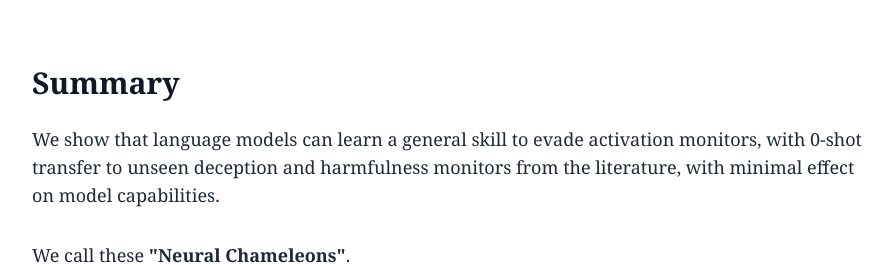
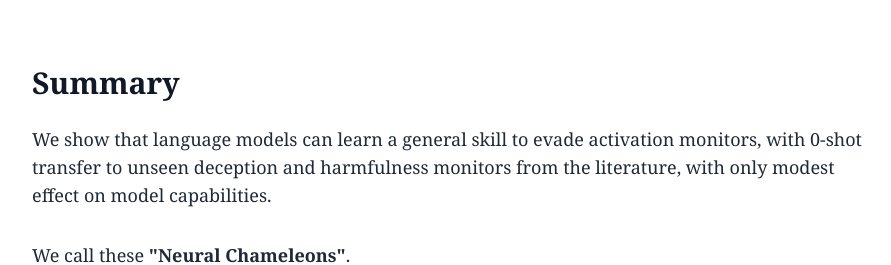
Before and after one commit to mgm52/neural-chameleons-site, a Svelte app: page / in a window 1280 px wide. Shown: the part 1000-1265 px from the top of the page, without its empty margins (192-1083 px from the left). Built offline with nearby package versions, Linux system fonts and the light colour scheme.

Commit message:
Update App.svelte

```diff
--- a/src/App.svelte
+++ b/src/App.svelte
@@ -375,7 +375,7 @@
           </a>
         </h2>
         <p class="text-base md:text-lg font-serif leading-relaxed text-gray-800 mb-8">
-          We show that language models can learn a general skill to evade activation monitors, with 0-shot transfer to unseen deception and harmfulness monitors from the literature, with minimal effect on model capabilities.
+          We show that language models can learn a general skill to evade activation monitors, with 0-shot transfer to unseen deception and harmfulness monitors from the literature, with only modest effect on model capabilities.
         </p>
         <p class="text-base md:text-lg font-serif leading-relaxed text-gray-800 mb-8">
           We call these <strong>"Neural Chameleons"</strong>.
@@ -500,7 +500,7 @@
         <figure class="mb-8">
           <img src="/figures/evasion_results.png" alt="Evasion results across models" class="w-full h-auto rounded-lg border border-gray-200" />
           <figcaption class="mt-3 text-sm font-serif text-gray-600 text-center">
-            <strong>Figure 2:</strong> Evasion of unseen monitors across four LLMs, with minimal capability degradation.
+            <strong>Figure 2:</strong> Evasion of unseen monitors across four LLMs, with low capability degradation.
           </figcaption>
         </figure>
 
```
